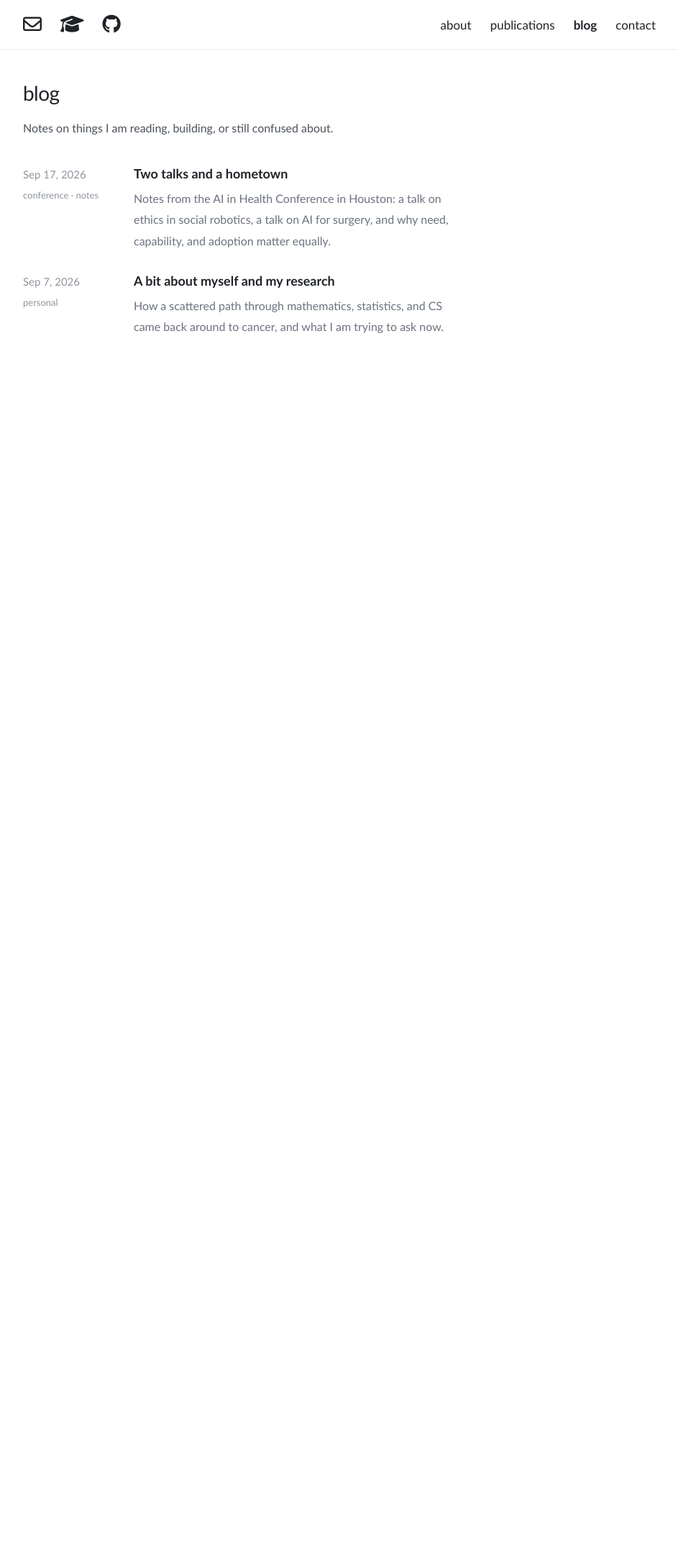
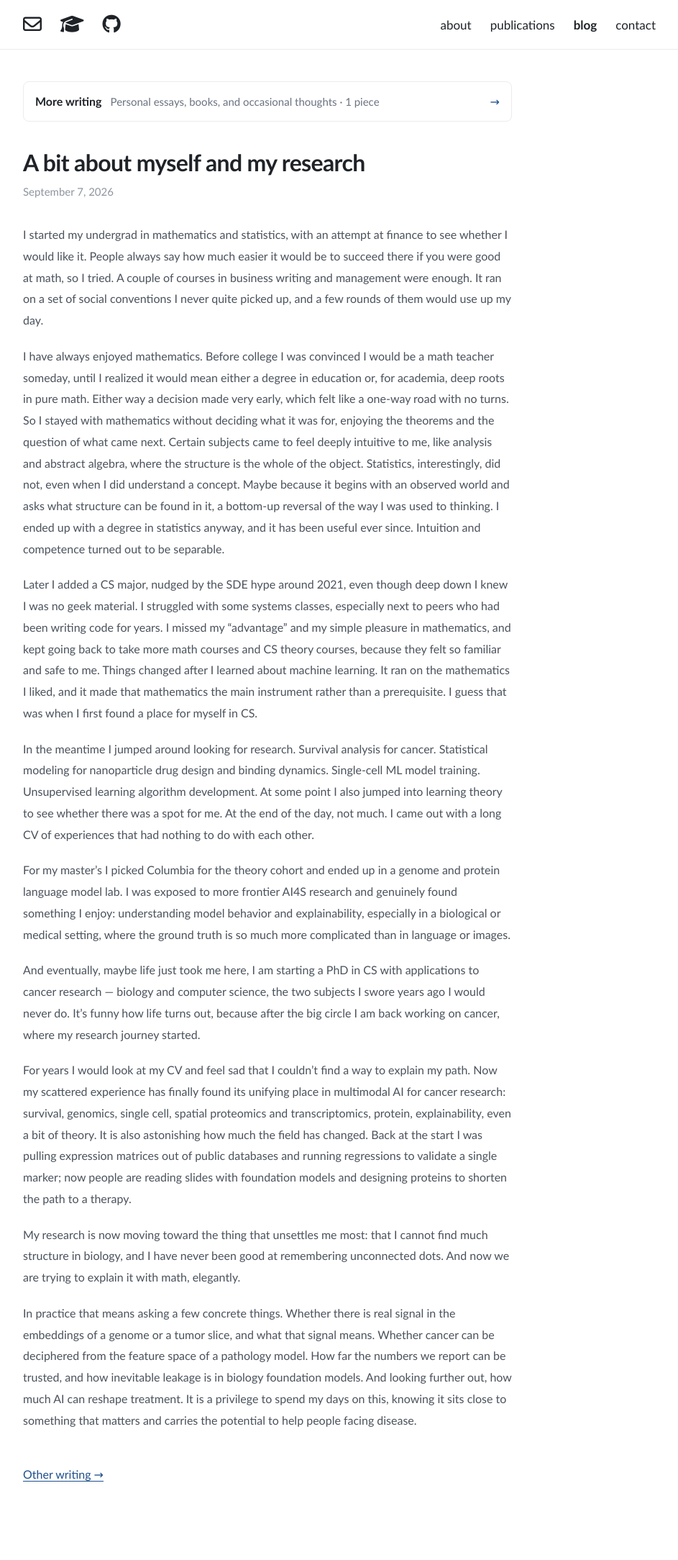
Before and after one commit to haleyyytai/haleyyytai.github.io, a Jekyll site: the page built from blog.html, in a window 1280 px wide. Shown: the whole page at 72% size, without its empty margins (168-1111 px from the left). Built offline with Jekyll 4.4.1, drawn with Linux system fonts in a browser that asks for light colours; before the commit the page ends 900 px from its top, so only the background shows below that.

Commit message:
Restructure blog: personal intro first, other writing one click deeper
Co-Authored-By: Claude Opus 5.5 <noreply@anthropic.com>

```diff
--- a/_config.yml
+++ b/_config.yml
@@ -17,3 +17,13 @@ exclude:
   - delete_all.txt
   - Huilin_Tai_cv.docx
   - README.md
+
+# Categories for the "Other writing" page (/blog/writing/).
+# Set `category:` in a post's front matter to one of these keys.
+writing_categories:
+  - key: research-notes
+    label: Research & Notes
+  - key: essays
+    label: Personal Essays
+  - key: books
+    label: Books
--- a/_layouts/post.html
+++ b/_layouts/post.html
@@ -18,6 +18,10 @@ layout: default
     {{ content }}
   </div>
 
-  <p class="post-back"><a href="{{ '/blog/' | relative_url }}">&larr; all posts</a></p>
+  {%- if page.featured %}
+  <p class="post-back"><a href="{{ '/blog/writing/' | relative_url }}">Other writing &rarr;</a></p>
+  {%- else %}
+  <p class="post-back"><a href="{{ '/blog/writing/' | relative_url }}">&larr; all writing</a></p>
+  {%- endif %}
 
 </article>
--- a/_posts/2026-09-17-two-talks-and-a-hometown.md
+++ b/_posts/2026-09-17-two-talks-and-a-hometown.md
@@ -3,6 +3,7 @@ layout: post
 title: "Two talks and a hometown"
 description: "Notes from the AI in Health Conference in Houston: a talk on ethics in social robotics, a talk on AI for surgery, and why need, capability, and adoption matter equally."
 tags: [conference, notes]
+category: research-notes
 ---
 
 *Notes from the AI in Health Conference, Houston, TX, September 15–17, 2026.*
--- a/blog.html
+++ b/blog.html
@@ -5,34 +5,32 @@ permalink: /blog/
 description: Notes and writing by Huilin Tai on multimodal models for cancer research, evaluation, and explainability.
 ---
 
-<section class="section-narrow">
-  <h2>Blog</h2>
+{% assign intro = site.posts | where: "featured", true | first %}
+{% assign others = site.posts | where_exp: "p", "p.featured != true" %}
 
-  <p class="blog-intro">
-    Notes on things I am reading, building, or still confused about.
-  </p>
+<section class="post">
 
-  {% if site.posts.size > 0 %}
-  <div class="post-list">
-    {% for post in site.posts %}
-    <div class="post-list-item">
-      <div class="post-list-date">
-        <time datetime="{{ post.date | date_to_xmlschema }}">{{ post.date | date: "%b %-d, %Y" }}</time>
-        {%- if post.tags and post.tags.size > 0 %}
-        <div class="post-list-tags">{{ post.tags | join: " · " }}</div>
-        {%- endif %}
-      </div>
-      <div class="post-list-text">
-        <a class="post-list-title" href="{{ post.url | relative_url }}">{{ post.title }}</a>
-        <p class="post-list-excerpt">
-          {{ post.description | default: post.excerpt | strip_html | truncate: 200 }}
-        </p>
-      </div>
-    </div>
-    {% endfor %}
+  <a class="writing-callout" href="{{ '/blog/writing/' | relative_url }}">
+    <span class="writing-callout-label">More writing</span>
+    <span class="writing-callout-text">Personal essays, books, and occasional thoughts{% if others.size > 0 %} &middot; {{ others.size }} {% if others.size == 1 %}piece{% else %}pieces{% endif %}{% endif %}</span>
+    <span class="writing-callout-arrow" aria-hidden="true">&rarr;</span>
+  </a>
+
+  {% if intro %}
+  <header class="post-header">
+    <h1 class="post-title">{{ intro.title }}</h1>
+    <p class="post-meta">
+      <time datetime="{{ intro.date | date_to_xmlschema }}">{{ intro.date | date: "%B %-d, %Y" }}</time>
+    </p>
+  </header>
+
+  <div class="post-body">
+    {{ intro.content }}
   </div>
   {% else %}
   <p>No posts yet — first one coming soon.</p>
   {% endif %}
 
+  <p class="post-back"><a href="{{ '/blog/writing/' | relative_url }}">Other writing &rarr;</a></p>
+
 </section>
--- a/stylesheet.css
+++ b/stylesheet.css
@@ -370,6 +370,126 @@ li {
   color: #6b7280;
 }
 
+/* ===== blog: "more writing" entry ===== */
+.writing-callout {
+  display: flex;
+  align-items: baseline;
+  gap: 12px;
+  margin-bottom: 38px;
+  padding: 12px 16px;
+  border: 1px solid #ececec;
+  border-radius: 8px;
+  text-decoration: none;
+  transition: border-color 0.18s ease, background 0.18s ease;
+}
+
+.writing-callout:hover {
+  border-color: #c9d3e0;
+  background: #f8fafc;
+}
+
+.writing-callout-label {
+  font-weight: 700;
+  color: #1f2328;
+  white-space: nowrap;
+}
+
+.writing-callout-text {
+  flex: 1;
+  font-size: 15px;
+  color: #6b7280;
+}
+
+.writing-callout-arrow {
+  color: #1f4f8b;
+}
+
+/* ===== writing index ===== */
+.crumb {
+  margin-bottom: 10px;
+  font-size: 15px;
+}
+
+.crumb a {
+  color: #8f959d;
+  text-decoration: none;
+}
+
+.crumb a:hover {
+  color: #1f4f8b;
+}
+
+.filter-chips {
+  display: flex;
+  flex-wrap: wrap;
+  gap: 8px;
+  margin: -10px 0 28px 0;
+}
+
+.chip {
+  padding: 4px 13px;
+  border: 1px solid #e3e6ea;
+  border-radius: 999px;
+  background: #ffffff;
+  color: #4b525c;
+  font: inherit;
+  font-size: 14px;
+  cursor: pointer;
+}
+
+.chip:hover {
+  border-color: #c9d3e0;
+}
+
+.chip.is-active {
+  border-color: #1f2328;
+  background: #1f2328;
+  color: #ffffff;
+}
+
+.writing-card {
+  display: block;
+  padding: 18px 0;
+  border-top: 1px solid #ececec;
+  text-decoration: none;
+}
+
+.writing-card:last-child {
+  border-bottom: 1px solid #ececec;
+}
+
+.writing-card[hidden] {
+  display: none;
+}
+
+.writing-card-kicker {
+  font-size: 12px;
+  letter-spacing: 0.08em;
+  text-transform: uppercase;
+  color: #8f959d;
+}
+
+.writing-card-kicker span {
+  margin: 0 6px;
+}
+
+.writing-card-title {
+  margin-top: 2px;
+  font-size: 19px;
+  font-weight: 700;
+  line-height: 1.4;
+  color: #1f2328;
+}
+
+.writing-card:hover .writing-card-title {
+  color: #1f4f8b;
+}
+
+.writing-card-excerpt {
+  margin: 4px 0 0 0;
+  color: #6b7280;
+}
+
 /* ===== blog post ===== */
 .post {
   max-width: 680px;
@@ -564,6 +684,16 @@ li {
 }
 
 @media (max-width: 560px) {
+  .writing-callout {
+    flex-wrap: wrap;
+    row-gap: 2px;
+  }
+
+  .writing-callout-text {
+    order: 3;
+    flex-basis: 100%;
+  }
+
   .topbar-inner,
   .page {
     width: min(100%, calc(100vw - 24px));
--- /dev/null
+++ b/writing.html
@@ -0,0 +1,65 @@
+---
+layout: default
+title: Writing
+permalink: /blog/writing/
+description: Essays, notes, and book writing by Huilin Tai.
+---
+
+{% assign others = site.posts | where_exp: "p", "p.featured != true" %}
+
+<section class="section-narrow">
+  <p class="crumb"><a href="{{ '/blog/' | relative_url }}">&larr; blog</a></p>
+
+  <h2>writing</h2>
+
+  <p class="blog-intro">
+    Notes on research, books, and everything else.
+  </p>
+
+  {% if others.size > 0 %}
+  <div class="filter-chips" role="tablist" hidden>
+    <button type="button" class="chip is-active" data-filter="all">All</button>
+    {%- for cat in site.writing_categories %}
+    {%- assign n = others | where: "category", cat.key | size %}
+    {%- if n > 0 %}
+    <button type="button" class="chip" data-filter="{{ cat.key }}">{{ cat.label }}</button>
+    {%- endif %}
+    {%- endfor %}
+  </div>
+
+  <div class="writing-list">
+    {% for post in others %}
+    {%- assign cat = site.writing_categories | where: "key", post.category | first %}
+    <a class="writing-card" href="{{ post.url | relative_url }}" data-category="{{ post.category }}">
+      <div class="writing-card-kicker">
+        {%- if cat %}{{ cat.label }}{% else %}Writing{% endif %}
+        <span>&middot;</span>
+        <time datetime="{{ post.date | date_to_xmlschema }}">{{ post.date | date: "%b %Y" }}</time>
+      </div>
+      <div class="writing-card-title">{{ post.title }}</div>
+      <p class="writing-card-excerpt">{{ post.description | default: post.excerpt | strip_html | truncate: 180 }}</p>
+    </a>
+    {% endfor %}
+  </div>
+  {% else %}
+  <p>More coming soon.</p>
+  {% endif %}
+</section>
+
+<script>
+  (function () {
+    var bar = document.querySelector('.filter-chips');
+    if (!bar || bar.querySelectorAll('.chip').length < 3) return;
+    bar.hidden = false;
+    var cards = document.querySelectorAll('.writing-card');
+    bar.addEventListener('click', function (e) {
+      var btn = e.target.closest('.chip');
+      if (!btn) return;
+      var f = btn.getAttribute('data-filter');
+      bar.querySelectorAll('.chip').forEach(function (c) { c.classList.toggle('is-active', c === btn); });
+      cards.forEach(function (card) {
+        card.hidden = f !== 'all' && card.getAttribute('data-category') !== f;
+      });
+    });
+  })();
+</script>
```
Also changed, not shown: _posts/2026-09-07-a-bit-about-myself-and-my-research.md (+1 -0 lines).
